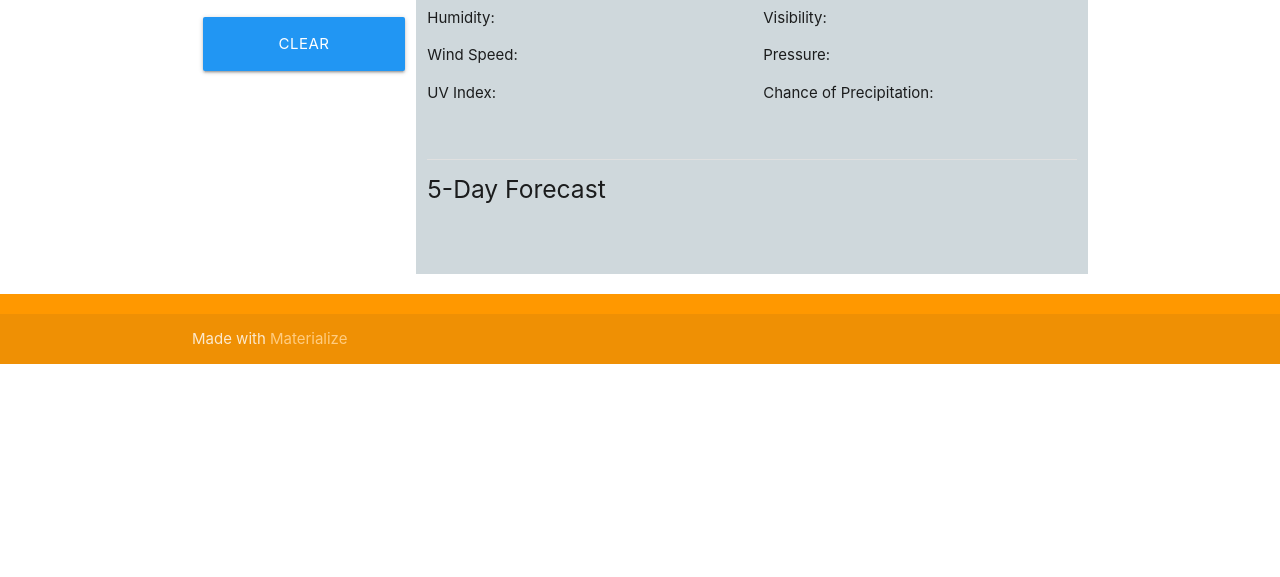
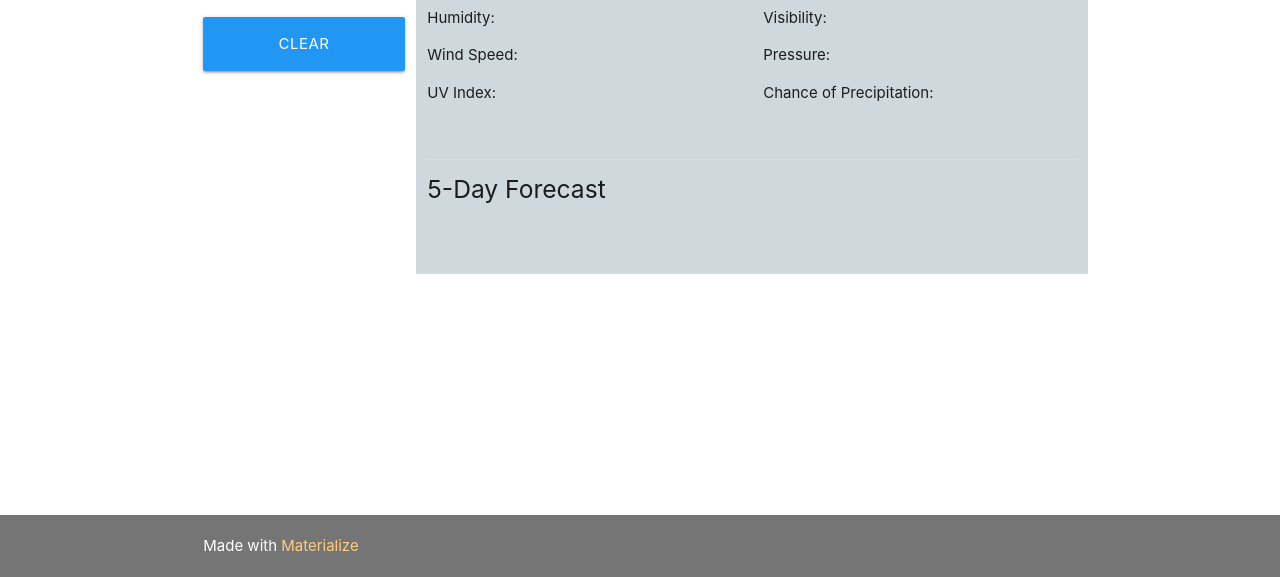
Before and after one commit to webermg/Weather-Dashboard, a plain HTML site: page index.html in a window 1280 px wide. Shown: the part 223-800 px from the top of the page. Drawn offline with nearby package versions, Linux system fonts and the light colour scheme.

Commit message:
made footer simpler and sticky

```diff
--- a/css/style.css
+++ b/css/style.css
@@ -19,15 +19,28 @@
   margin-top: 1em;
 }
 
-.mb0 {
-    margin-bottom: 0;
+.mb10 {
+    margin-bottom: 10px;
 }
 
 .border-round {
   border-radius: 5px;
 }
 
+/* sticky footer */
+body {
+  display: flex;
+  min-height: 100vh;
+  flex-direction: column;
+}
 
+main {
+  flex: 1 0 auto;
+}
+
+footer {
+  flex-shrink: 0;
+}
 
 .p1 {
   padding: 0.5em;
--- a/index.html
+++ b/index.html
@@ -18,7 +18,7 @@
 
     <!-- navbar boilerplate -->
     <nav>
-        <div class="nav-wrapper grey">
+        <div class="nav-wrapper grey darken-1">
             <a class="brand-logo center nowrap">Weather Service</a>
         </div>
     </nav>
@@ -154,10 +154,12 @@
     </main>
 
     <!-- footer boilerplate -->
-    <footer class="page-footer orange">
-        <div class="footer-copyright">
-            <div class="container">
+    <footer class="page-footer grey darken-1">
+        <div class="container">
+            <div class="row">
+                <div class="col 12">
                 Made with <a class="orange-text text-lighten-3" href="http://materializecss.com">Materialize</a>
+            </div>
             </div>
         </div>
     </footer>
--- a/js/script.js
+++ b/js/script.js
@@ -182,7 +182,7 @@ const refreshHistory = () => {
     $("#input-history").empty();
     let historySection = $("#input-history");
     for (const item of history) {
-        let row = $("<div>").addClass("row");
+        let row = $("<div>").addClass("row mb10");
         let col = $("<div>").addClass("col s12").html(`<a class="waves-effect waves-light btn-small stretch" data-city="${item}">${item}</a>`);
         historySection.append(row.append(col));
     }
```
